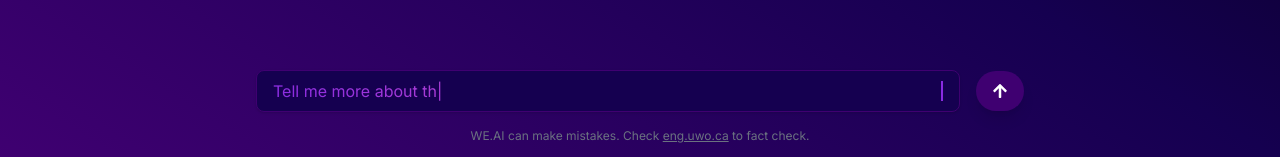
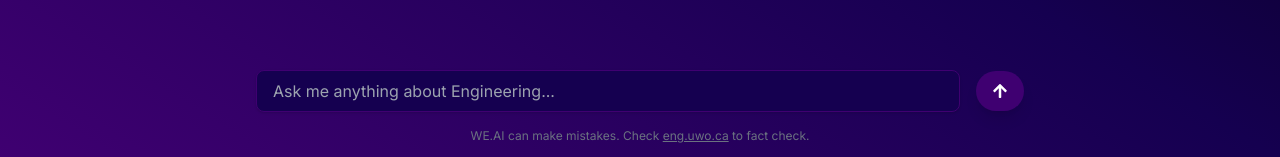
Before and after one commit to jpayippa/WE.AI, a Next.js app in the folder app/: page /chat in a window 1280 px wide. Shown: the part 640-797 px from the top of the page. Built offline with nearby package versions, Linux system fonts and the light colour scheme; no server answers; sample sign-in values are in the browser's storage.

Commit message:
Fixed link error.

```diff
--- a/app/pages/chat.js
+++ b/app/pages/chat.js
@@ -4,9 +4,6 @@ import { useSession, signOut } from "next-auth/react";
 import { useRouter } from "next/navigation";
 import { formatMessage } from "../utils/format";
 import { speakText, stopSpeaking } from "../utils/tts";
-import { useAnimatedPlaceholder, placeholders } from '../utils/placeholder';
-
-
 
 export default function Home() {
   const [messages, setMessages] = useState([]);
@@ -19,8 +16,6 @@ export default function Home() {
   const [currentUtterance, setCurrentUtterance] = useState(null);
   const [isSpeechPlaying, setIsSpeechPlaying] = useState(false);
   const [ttsSupported, setTtsSupported] = useState(true);
-  const currentPlaceholder = useAnimatedPlaceholder();
-  const placeholderText = useAnimatedPlaceholder();
 
   const { data: session, status } = useSession();
   const router = useRouter();
@@ -159,7 +154,6 @@ export default function Home() {
     return <div>Loading...</div>;
   }
 
-
   return (
     <div className="flex flex-col h-screen bg-gradient-to-bl from-[#000000] via-[#150050] to-[#3f0071] text-white">
       {/* WE.AI Logo */}
@@ -297,15 +291,13 @@ export default function Home() {
       {/* Input Area */}
       <footer className="p-4">
         <div className="max-w-3xl mx-auto flex items-center">
-
-
-      <input
-        type="text"
-        value={query}
-        onChange={(e) => setQuery(e.target.value)}
-        placeholder={placeholderText}
-        className="flex-1 px-4 py-2 bg-[#150050] text-white placeholder-gray-400 border border-[#3f0071] rounded-lg focus:outline-none focus:ring-2 focus:ring-[#3f0071] font-inter transition-all duration-300 shadow focus:shadow-[0_0_15px_#800080] hover:shadow-[0_0_15px_#800080] placeholder-animation"
-      />
+          <input
+            type="text"
+            value={query}
+            onChange={(e) => setQuery(e.target.value)}
+            placeholder="Ask me anything about Engineering..."
+            className="flex-1 px-4 py-2 bg-[#150050] text-white placeholder-gray-400 border border-[#3f0071] rounded-lg focus:outline-none focus:ring-2 focus:ring-[#3f0071] font-inter transition duration-300 shadow focus:shadow-[0_0_10px_#800080] hover:shadow-[0_0_10px_#800080]"
+          />
           <button
             onClick={() => handleQuery(query)}
             className="ml-4 px-4 py-3 bg-[#3f0071] text-white font-semibold rounded-full shadow-lg focus:shadow-[0_0_10px_#800080] hover:shadow-[0_0_10px_#800080] focus:outline-none focus:ring-2 focus:ring-purple-400 flex items-center justify-center transition duration-300"
```
